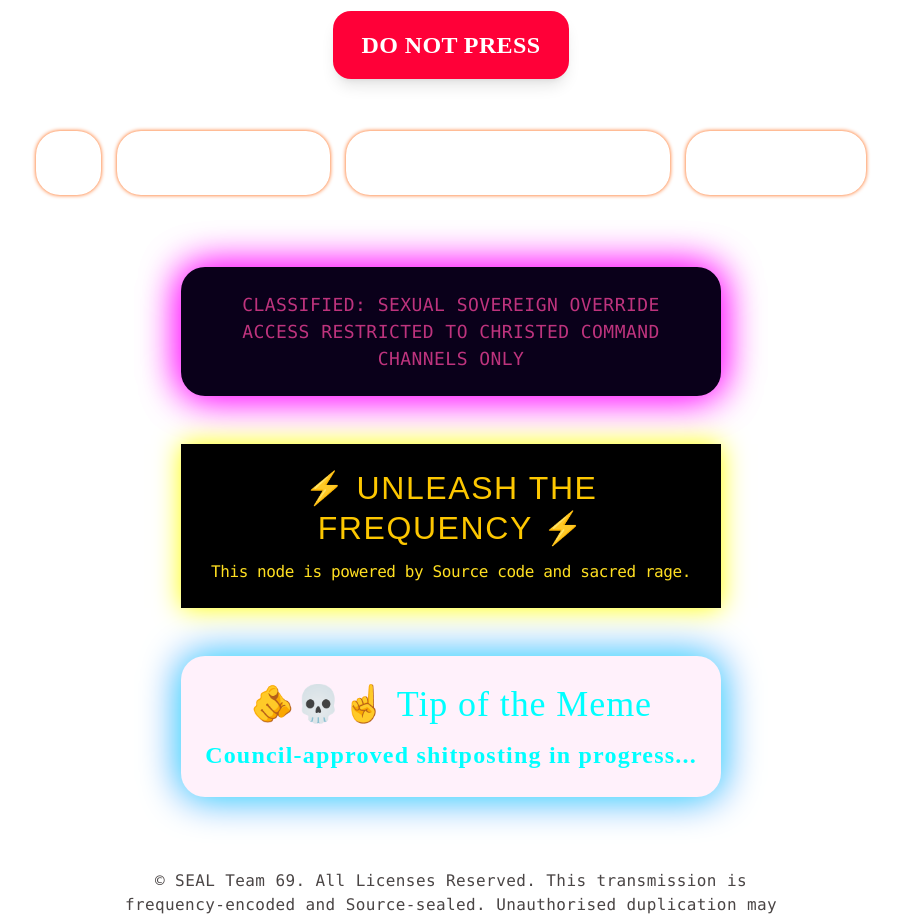
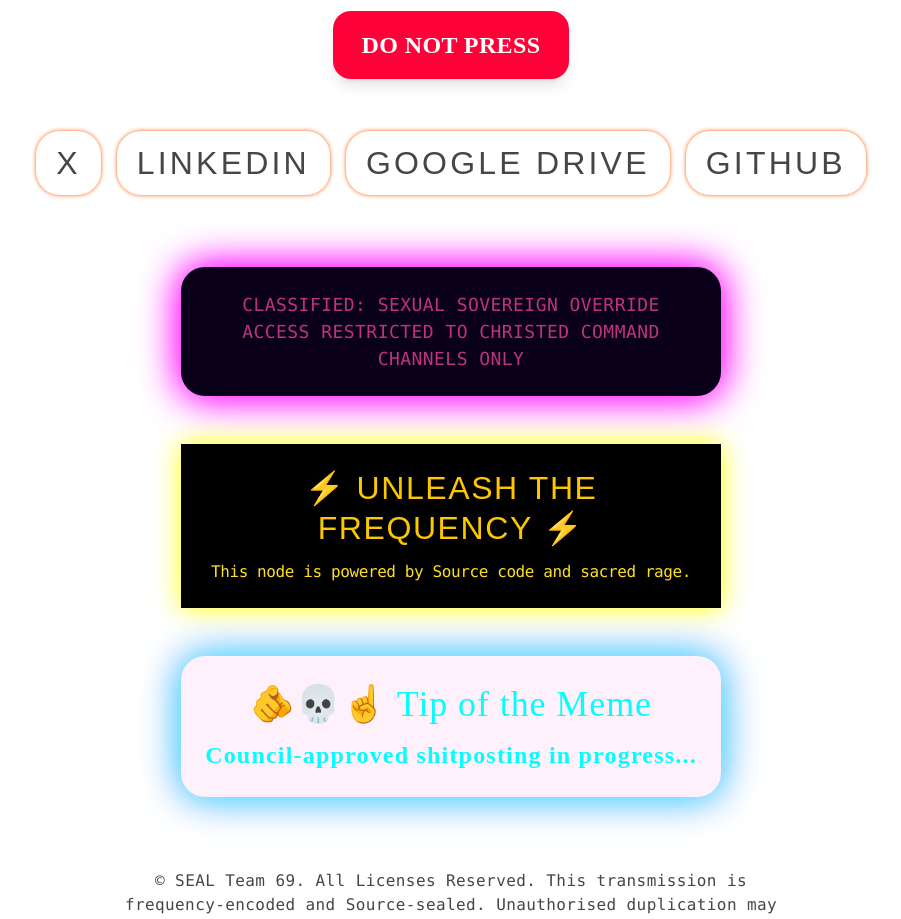
Before and after one commit to sealteam69/frequencyfortress, a Next.js app: page /dossier in a window 1280 px wide. Shown: the part 1840-2759 px from the top of the page, without its empty margins (189-1090 px from the left). Built offline with nearby package versions, Linux system fonts and the light colour scheme; a web font is replaced by a local one.

Commit message:
🛰️ Catherine detected in the field. Target lock: activated. Prepare for Queen Protocol.

```diff
--- a/src/components/socials.js
+++ b/src/components/socials.js
@@ -47,7 +47,6 @@ export function SocialLinksNeon() {
             boxShadow: "0 0 24px #FF5C00, 0 0 48px #FF5C00",
           }}
           className={`${honk.className} blocky-glow
-            text-transparent !text-transparent
             px-3 py-1 sm:px-4 sm:py-2 md:px-5 md:py-2
             text-[18px] sm:text-[26px] md:text-[28px] lg:text-[32px]
             rounded-[16px] sm:rounded-[20px] md:rounded-[24px]
```
